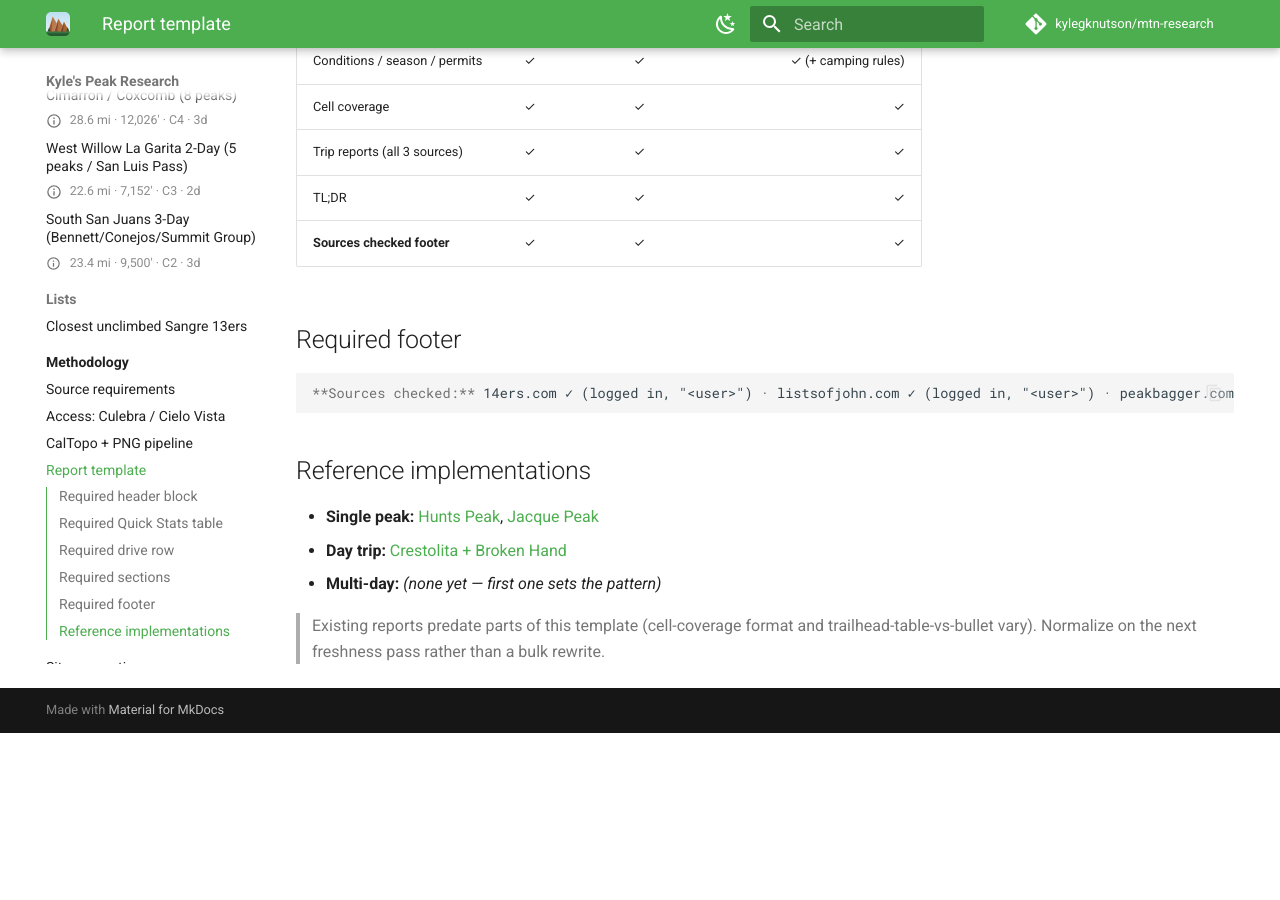
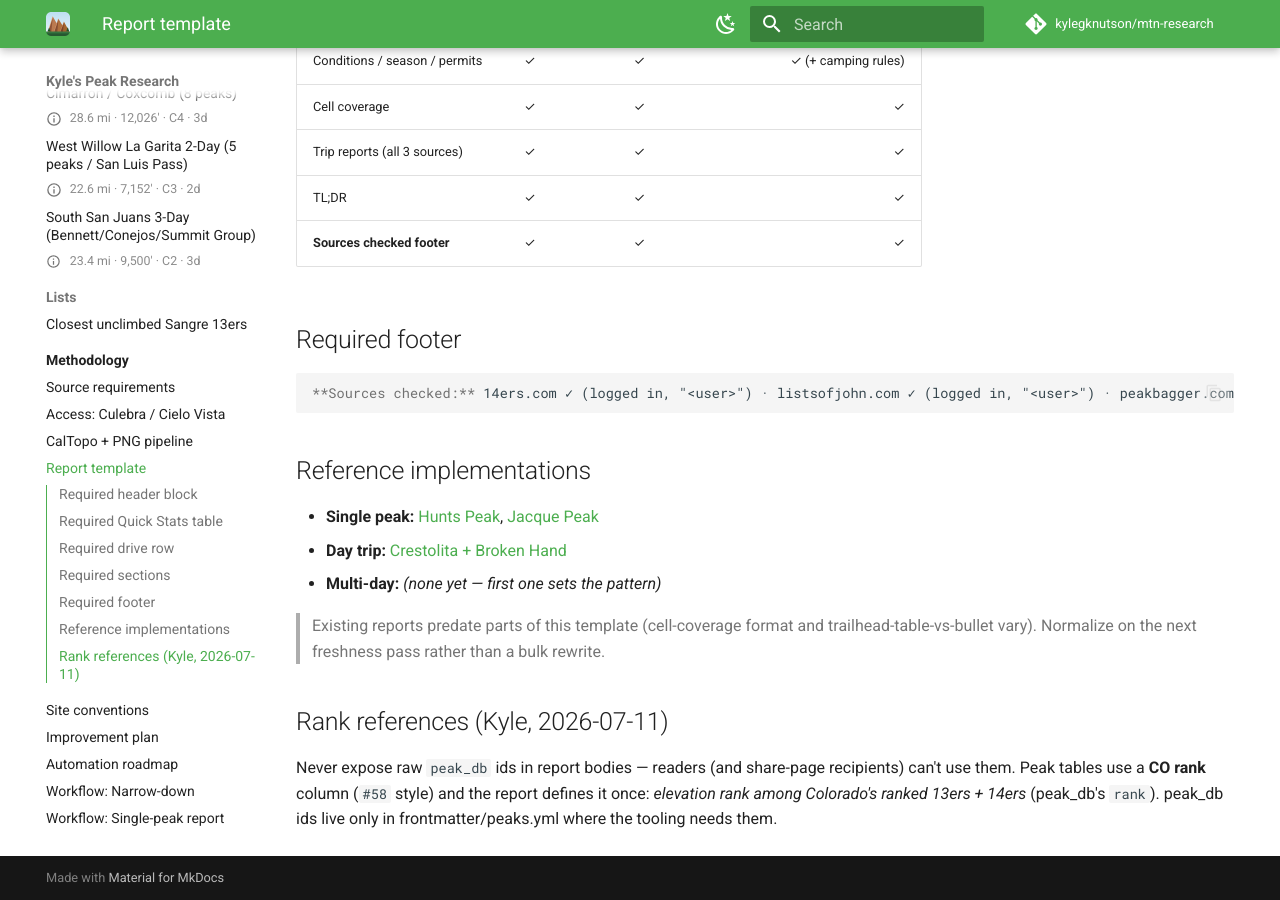
Before and after one commit to kylegknutson/mtn-research, an MkDocs documentation site: the page built from docs/methodology/report-template.md, in a window 1280 px wide and 900 px high, scrolled down 1387 px. Built offline with MkDocs 1.6.1 and Material for MkDocs 9.7.7, drawn with Linux system fonts in a browser that asks for light colours; comment, search, counter and statistics services are not loaded; before the commit the page ends 2120 px from its top, so only the background shows below that.

Commit message:
Reports: label ranks explicitly (CO rank), drop raw peak_db ids from bodies
Kyle: "peak_db 96" means nothing to a reader and bare "#58" never says which
ranking. Both trip reports' peak tables now use a CO rank column with a
one-line definition (elevation rank among Colorado's ranked 13ers+14ers);
convention recorded in the report template doc. Shares republished.

Co-Authored-By: Claude Fable 5 <noreply@anthropic.com>

```diff
--- a/docs/methodology/report-template.md
+++ b/docs/methodology/report-template.md
@@ -61,3 +61,11 @@ One column for a single peak; a column per peak for combos. **Must include** the
 - **Multi-day:** *(none yet — first one sets the pattern)*
 
 > Existing reports predate parts of this template (cell-coverage format and trailhead-table-vs-bullet vary). Normalize on the next freshness pass rather than a bulk rewrite.
+
+## Rank references (Kyle, 2026-07-11)
+
+Never expose raw `peak_db` ids in report bodies — readers (and share-page
+recipients) can't use them. Peak tables use a **CO rank** column (`#58` style) and
+the report defines it once: *elevation rank among Colorado's ranked 13ers + 14ers*
+(peak_db's `rank`). peak_db ids live only in frontmatter/peaks.yml where the
+tooling needs them.
```
Also changed, not shown: docs/peaks/jupiter_pigeon_turret.emily.md (+7 -7 lines), docs/peaks/vestal_arrow_trinities.emily.md (+8 -6 lines).
